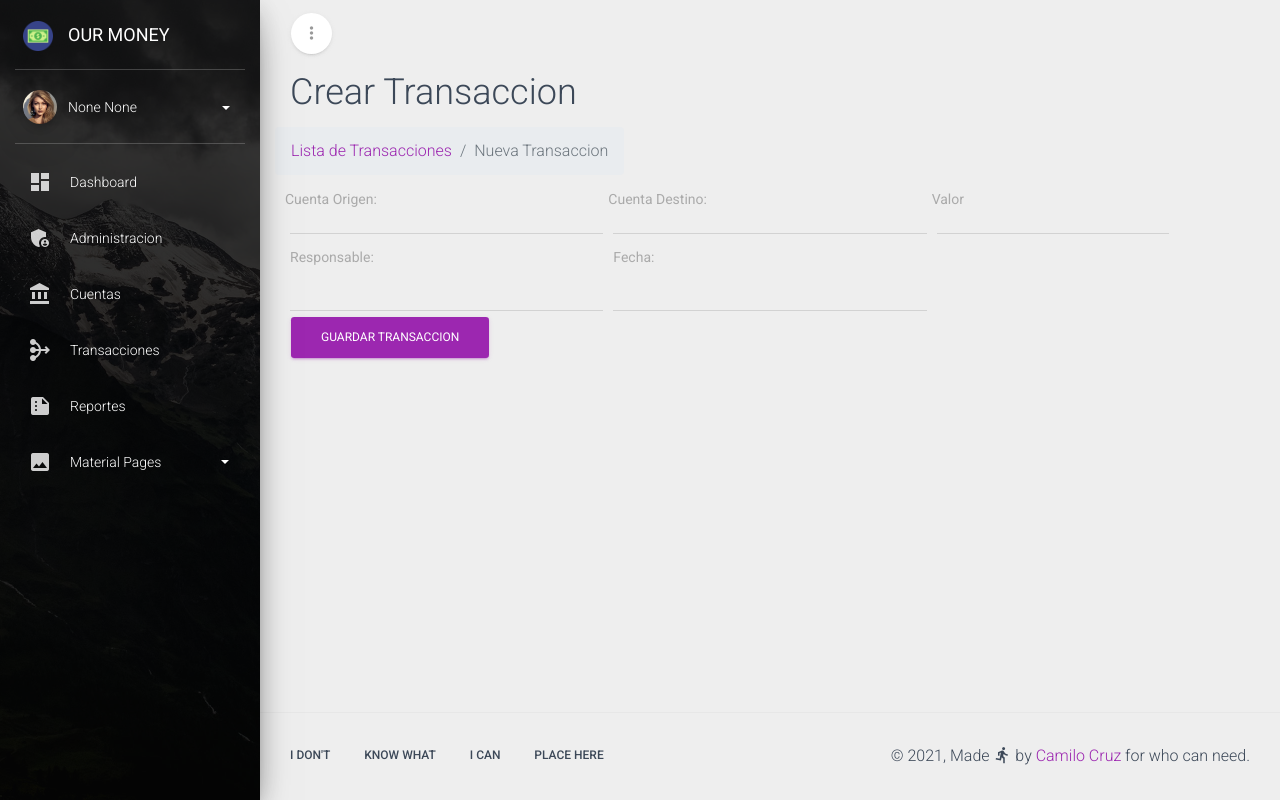
After one commit to cjcruzrivera/ourMoney, a Flask app: page /transacciones/crear in a window 1280 px wide. The commit adds this page. Run offline with Flask 2, Linux system fonts and the light colour scheme; the visitor is signed in with stand-in values (Sample User, id 1); data comes from the database, SQL or seed files in the repository; some libraries are stand-ins or nearby versions.

Commit message:
:construction: iniciar crud de transacciones

```diff
--- a/project/models.py
+++ b/project/models.py
@@ -43,14 +43,15 @@ class Transaccion(db.Model):
     """ Transaccion de dinero """
     id = db.Column(db.Integer, primary_key=True)
     valor = db.Column(db.Integer)
-    fecha = db.Column(db.DateTime)
+    fecha_realiza = db.Column(db.DateTime)
+    fecha_registra = db.Column(db.DateTime)
 
-    quien_id = db.Column(db.Integer, db.ForeignKey('usuario.id'))
+    realiza_id = db.Column(db.Integer, db.ForeignKey('usuario.id'))
     registra_id = db.Column(db.Integer, db.ForeignKey('usuario.id'))
     origen_id = db.Column(db.Integer, db.ForeignKey('cuenta.id'))
     destino_id = db.Column(db.Integer, db.ForeignKey('cuenta.id'))
 
-    quien = db.relationship(User, foreign_keys=quien_id, backref="transacciones_realizadas")
+    realiza = db.relationship(User, foreign_keys=realiza_id, backref="transacciones_realizadas")
     registra = db.relationship(User, foreign_keys=registra_id, backref="transacciones_registradas")
     origen = db.relationship(Cuenta, foreign_keys=origen_id, backref="egresos")
     destino = db.relationship(Cuenta, foreign_keys=destino_id, backref="ingresos")
--- a/project/routes/main.py
+++ b/project/routes/main.py
@@ -1,7 +1,7 @@
 from flask import Blueprint, render_template, redirect, request, flash, url_for
 from flask_login import login_required#, current_user
 
-from ..models import Cuenta
+from ..models import Cuenta, Transaccion
 from ..extensions import db
 # from .models import User, Calculo
 # from ..models import User
@@ -90,13 +90,33 @@ def eliminar_cuenta(cuenta_id):
     flash('Cuenta con id "{}" eliminada correctamente'.format(cuenta_id), 'warning')
     return redirect(url_for('main.cuentas'))
 
-'''""" Modulo de Movimientos """'''
+'''""" Modulo de transacciones """'''
 
-@main.route('/movimientos')
+@main.route('/transacciones/crear', methods=['GET', 'POST'])
 @login_required
-def movimientos():
-    return render_template('movimientos.html')
+def crear_transaccion():
+    """ Crear transaccion. C"""
+    return render_template('transacciones/crear_transaccion.html')
 
+
+
+@main.route('/transacciones')
+@login_required
+def transacciones():
+    """ Lista de transacciones. R"""
+    return render_template('transacciones/transacciones.html')
+
+@main.route('/transacciones/editar/<transaccion_id>', methods=['GET', 'POST'])
+@login_required
+def editar_transaccion(transaccion_id):
+    """ Editar una transaccion. U """
+    pass
+
+@main.route('/transacciones/eliminar/<transaccion_id>', methods=['GET', 'POST'])
+@login_required
+def eliminar_transaccion(transaccion_id):
+    """ eliminar una transaccion. U """
+    pass
 
 '''""" Modulo de Reportes """'''
 
--- a/project/templates/base.html
+++ b/project/templates/base.html
@@ -554,8 +554,6 @@ The above copyright notice and this permission notice shall be included in all c
   <script src="/static/material/assets/js/plugins/bootstrap-selectpicker.js"></script>
   <!--  Plugin for the DateTimePicker, full documentation here: https://eonasdan.github.io/bootstrap-datetimepicker/ -->
   <script src="/static/material/assets/js/plugins/bootstrap-datetimepicker.min.js"></script>
-  <!--  DataTables.net Plugin, full documentation here: https://datatables.net/  -->
-  <script src="/static/material/assets/js/plugins/jquery.dataTables.min.js"></script>
   <!--	Plugin for Tags, full documentation here: https://github.com/bootstrap-tagsinput/bootstrap-tagsinputs  -->
   <script src="/static/material/assets/js/plugins/bootstrap-tagsinput.js"></script>
   <!-- Plugin for Fileupload, full documentation here: http://www.jasny.net/bootstrap/javascript/#fileinput -->
@@ -570,14 +568,10 @@ The above copyright notice and this permission notice shall be included in all c
   <script src="https://cdnjs.cloudflare.com/ajax/libs/core-js/2.4.1/core.js"></script>
   <!-- Library for adding dinamically elements -->
   <script src="/static/material/assets/js/plugins/arrive.min.js"></script>
-  <!-- Chartist JS -->
-  <script src="/static/material/assets/js/plugins/chartist.min.js"></script>
   <!--  Notifications Plugin    -->
   <script src="/static/material/assets/js/plugins/bootstrap-notify.js"></script>
   <!-- Control Center for Material Dashboard: parallax effects, scripts for the example pages etc -->
   <script src="/static/material/assets/js/material-dashboard.js?v=2.1.2" type="text/javascript"></script>
-  <!-- Material Dashboard DEMO methods, don't include it in your project! -->
-  <script src="/static/material/assets/demo/demo.js"></script>
   <script>
     $(document).ready(function () {
       $().ready(function () {
--- /dev/null
+++ b/project/templates/includes/messages.html
@@ -0,0 +1,10 @@
+{% with messages = get_flashed_messages(with_categories=true) %}
+{% if messages %}
+{% for category, message in messages %}
+<div class="alert alert-{{ category }}">
+    {{ message }}.
+</div>
+{% endfor %}
+
+{% endif %}
+{% endwith %}
--- a/project/templates/includes/sidebar.html
+++ b/project/templates/includes/sidebar.html
@@ -75,12 +75,12 @@
                 </a>
             </li>
             <li class="nav-item
-            {% if request.url_rule.endpoint == 'main.movimientos' %}
+            {% if request.url_rule.endpoint == 'main.transacciones' %}
                 active
             {% endif %}">
-                <a class="nav-link" href='{{url_for("main.movimientos")}}'>
+                <a class="nav-link" href='{{url_for("main.transacciones")}}'>
                     <i class="material-icons">mediation</i>
-                    <p> Movimientos </p>
+                    <p> Transacciones </p>
                 </a>
             </li>
             <li class="nav-item
--- /dev/null
+++ b/project/templates/transacciones/crear_transaccion.html
@@ -0,0 +1,56 @@
+{% extends "/base.html" %}
+
+{% block content %}
+<div class="container">
+    <h2>Crear Transaccion</h2>
+
+    <div class="row">
+        <nav aria-label="breadcrumb" role="navigation">
+            <ol class="breadcrumb">
+                <li class="breadcrumb-item"><a href="{{url_for('main.transacciones')}}">Lista de Transacciones</a></li>
+                <li class="breadcrumb-item active">Nueva Transaccion</li>
+            </ol>
+        </nav>
+    </div>
+    {% include 'includes/messages.html' %}
+    <div class="row">
+        <div class="col-md-12">
+            <form action="{{url_for('main.crear_transaccion')}}" class="form" method="POST">
+                <div class="form-row">
+                    <div class="col-md-4 form-group">
+                        <label for="nombre">Cuenta Origen:</label>
+                        <input type="text" name="nombre" id="nombre" class="form-control">
+                    </div>
+                    <div class="col-md-4 form-group">
+                        <label for="nombre">Cuenta Destino:</label>
+                        <input type="text" name="nombre" id="nombre" class="form-control">
+                    </div>
+
+                    <div class="col-md-3 form-group">
+                        <!-- TODO: Añadir d-none y quitar dinamicamente al elegir Propia -->
+                        <label for="total">Valor</label>
+                        <input type="number" name="total" id="total" class="form-control">
+                    </div>
+                </div>
+                <div class="form-row">
+                    <div class="col-md-4">
+                        <label for="nombre">Responsable:</label>
+                        <input type="text" name="nombre" id="nombre" class="form-control">
+                    </div>
+                    <div class="col-md-4">
+                        <label for="nombre">Fecha:</label>
+                        <input type="text" name="nombre" id="nombre" class="form-control">
+                    </div>
+                </div>
+                <div class="form-row">
+                    <div class="col-md-3">
+                        <button type="submit" class="btn btn-primary">Guardar Transaccion</button>
+                    </div>
+                </div>
+            </form>
+        </div>
+    </div>
+</div>
+{% endblock %}
+
+<!-- TODO: Añadir validator -->
```
Also changed, not shown: project/templates/cuentas/crear_cuenta.html (+1 -10 lines), project/templates/cuentas/cuentas.html (+2 -57 lines), project/templates/cuentas/editar_cuenta.html (+1 -10 lines), project/templates/includes/datatables.html (added, +50 -0 lines).
